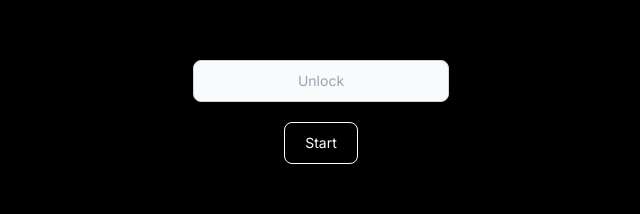
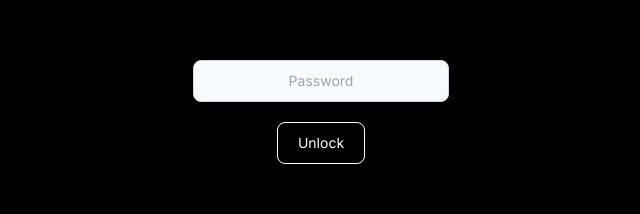
Before and after one commit to irvinhalen/irvinhalen.github.io, a Next.js app: page /gamer in a window 1280 px wide. Shown: the part 288-502 px from the top of the page, without its empty margins (319-959 px from the left). Built offline with nearby package versions, Linux system fonts and the light colour scheme.

Commit message:
changed the wording on the button and input placeholder

```diff
--- a/app/gamer/Lock.tsx
+++ b/app/gamer/Lock.tsx
@@ -55,8 +55,8 @@ function Lock() {
     return (
         <>
             <div id='lockscreen' ref={lockscreen} className='h-svh w-svw flex flex-col gap-5 justify-center items-center bg-black'>
-                <input type='password' placeholder='Unlock' className='text-center bg-gray-50 border border-gray-300 text-gray-900 text-sm rounded-lg focus:ring-blue-500 focus:border-blue-500 block w-1/5 p-2.5 dark:bg-gray-700 dark:border-gray-600 dark:placeholder-gray-400 dark:text-white dark:focus:ring-blue-500 dark:focus:border-blue-500' value={password} onChange={event => setPassword(event.target.value)} />
-                <button type='button' onClick={unlock} className='text-white border border-white hover:border-yellow-400 hover:text-yellow-400 font-large rounded-lg text-sm px-5 py-2.5'>Start</button>
+                <input type='password' placeholder='Password' className='text-center bg-gray-50 border border-gray-300 text-gray-900 text-sm rounded-lg focus:ring-blue-500 focus:border-blue-500 block w-1/5 p-2.5 dark:bg-gray-700 dark:border-gray-600 dark:placeholder-gray-400 dark:text-white dark:focus:ring-blue-500 dark:focus:border-blue-500' value={password} onChange={event => setPassword(event.target.value)} />
+                <button type='button' onClick={unlock} className='text-white border border-white hover:border-yellow-400 hover:text-yellow-400 font-large rounded-lg text-sm px-5 py-2.5'>Unlock</button>
             </div>
         </>
     )
```
